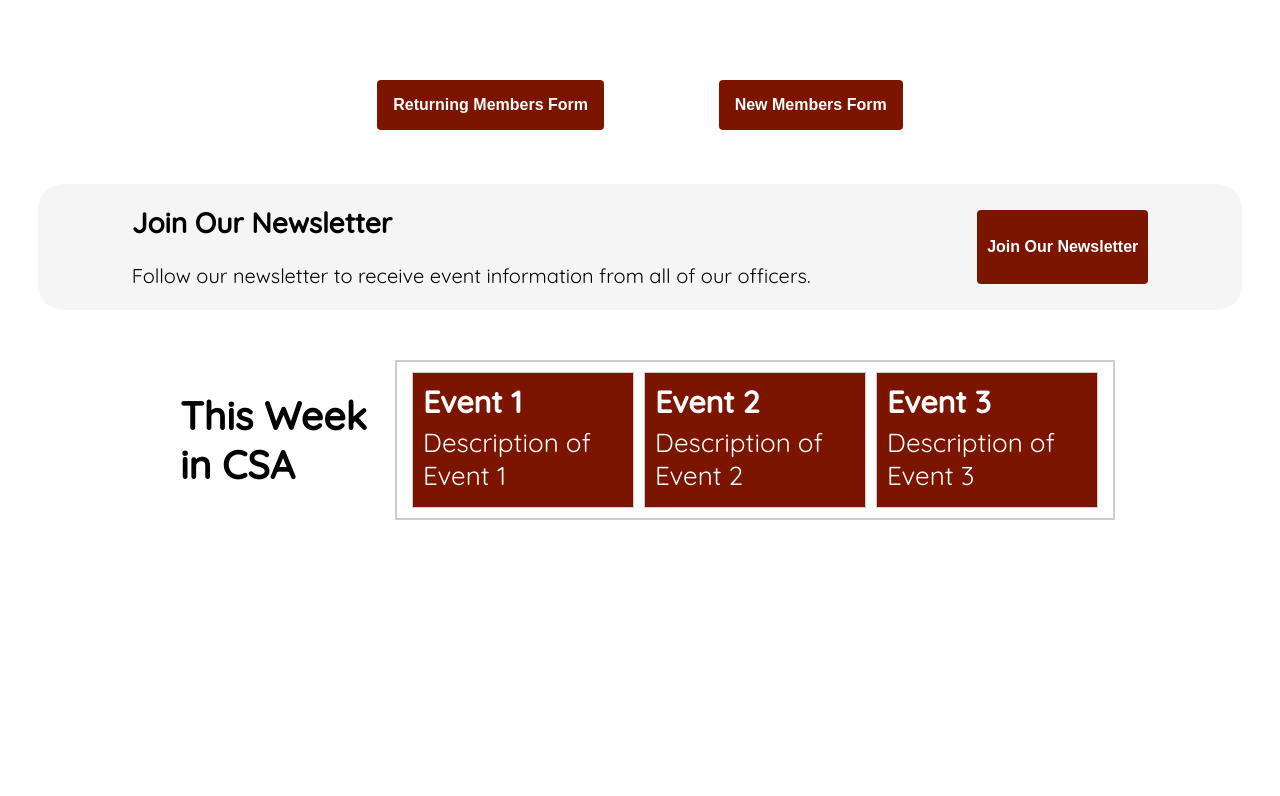
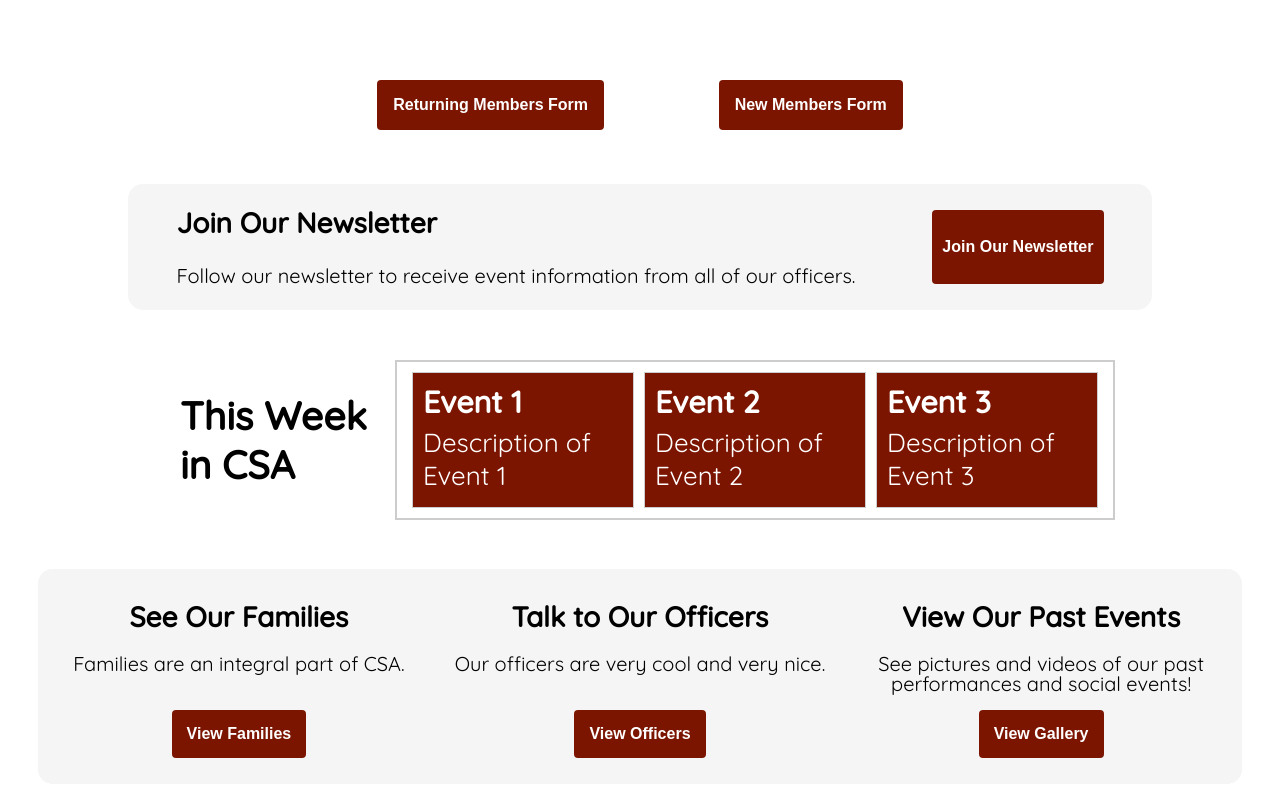
Before and after one commit to cwang12197/csa_at_uva, a React (Create React App) app in the folder csa_at_uva_ui/: page / in a window 1280 px wide. Shown: the part 1030-1826 px from the top of the page. Before the commit the page ends 1561 px from the top, so only its background shows below. Built offline with nearby package versions, Linux system fonts and the light colour scheme.

Commit message:
[home] add family, officer, event button

```diff
--- a/csa_at_uva_ui/src/Home/Home.css
+++ b/csa_at_uva_ui/src/Home/Home.css
@@ -94,3 +94,38 @@ main {
 .member-form button {
     padding: 2.5%;
 }
+
+.section-list {
+    display: flex;
+    justify-content: space-between;
+    grid-template-rows: auto 1fr auto;
+    background-color: #f5f5f5;
+    margin: 3%;
+    border-radius: 15px;
+}
+
+.section-list section {
+    flex: 1;
+    display: grid;
+    grid-template-rows: auto 1fr auto;
+    text-align: center;
+    margin: 0;
+}
+
+.section-list h2 {
+    flex: 1;
+    font-size: 28px;
+    font-weight: 900;
+    line-height: 1;
+}
+
+.section-list p {
+    flex: 2;
+    font-size: 20px;
+    line-height: 1;
+    margin: 0;
+}
+
+.section-list button {
+       padding: 15px;
+}
--- a/csa_at_uva_ui/src/Home/Home.js
+++ b/csa_at_uva_ui/src/Home/Home.js
@@ -71,6 +71,35 @@ function Home() {
             </div>
             <Newsletter />
             <ThisWeekInCSA />
+
+            <div className='section-list'>
+                <section className='family'>
+                    <h2>See Our Families</h2>
+                    <p>Families are an integral part of CSA.</p>
+                    <a href='/families'>
+                        <button>View Families</button>
+                    </a>
+                </section>
+                <section className='officers'>
+                    <h2>Talk to Our Officers</h2>
+
+                    <p>Our officers are very cool and very nice.</p>
+
+                    <a href='/officers'>
+                        <button>View Officers</button>
+                    </a>
+                </section>
+
+                <section className='gallery'>
+                    <h2>View Our Past Events</h2>
+                    <p>
+                        See pictures and videos of our past performances and social events!
+                    </p>
+                    <a href='/gallery'>
+                        <button>View Gallery</button>
+                    </a>
+                </section>
+            </div>
         </div>
     );
 }
--- a/csa_at_uva_ui/src/Newsletter/Newsletter.css
+++ b/csa_at_uva_ui/src/Newsletter/Newsletter.css
@@ -99,8 +99,8 @@ section {
     justify-content: space-around;
     font-family: 'Quicksand';
     color: black;
-    margin: 3%;
-    border-radius: 25px;
+    margin: 3% 10%;
+    border-radius: 15px;
 }
 
 .newsletter-text {
```
